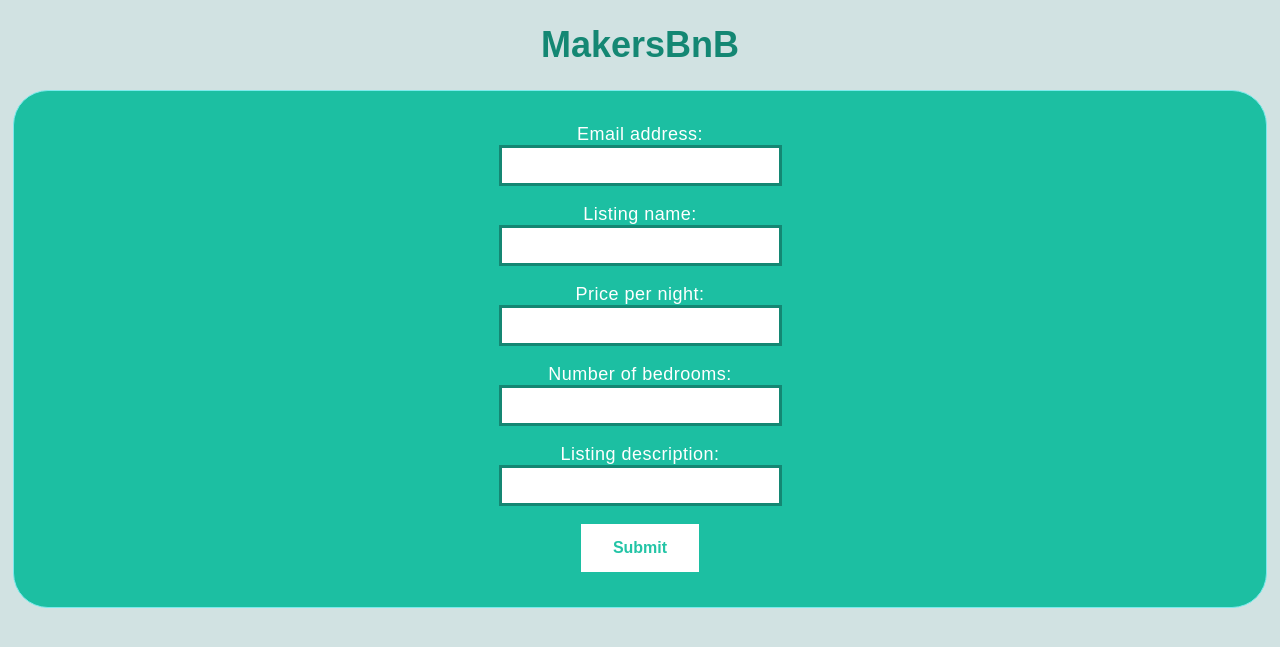
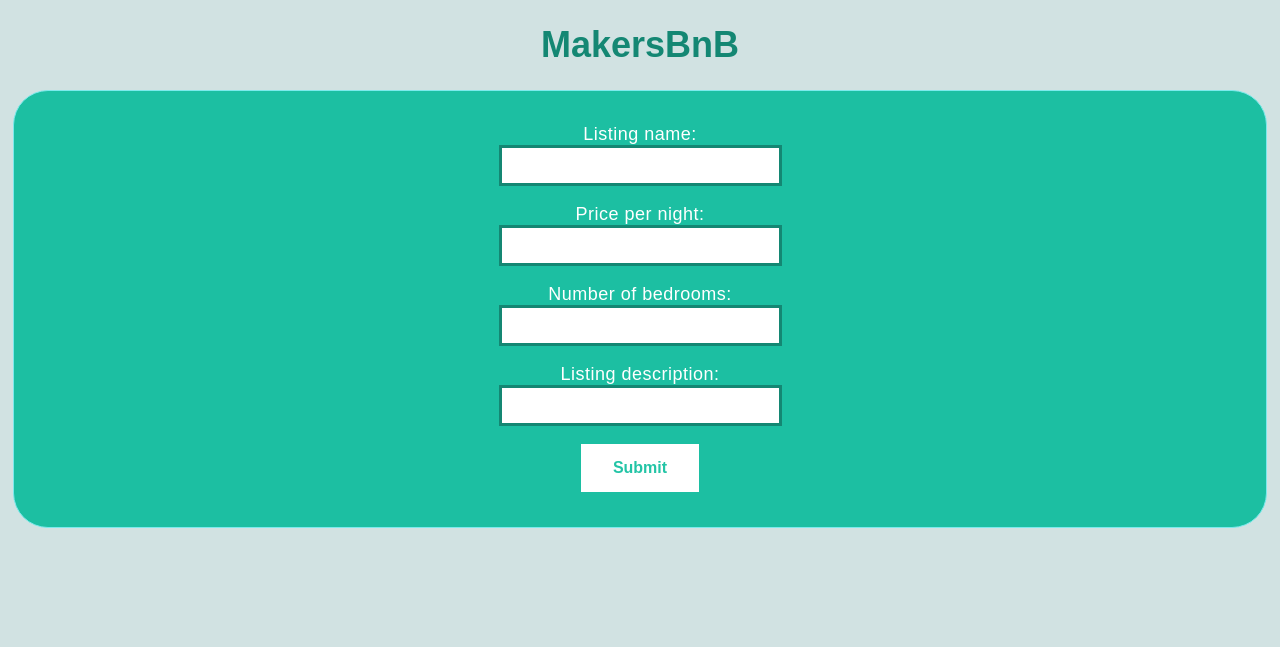
Before and after one commit to Sabirah42/Makersbnb_Team_Sweet_Shame, a Flask app: page /add_listing in a window 1280 px wide. Shown: the top 647 px of the page. Run offline with Flask 3, Linux system fonts and the light colour scheme.

Commit message:
removed email from add_listing

```diff
--- a/templates/add_listing.html
+++ b/templates/add_listing.html
@@ -8,11 +8,6 @@
         <a href="/"><h1>MakersBnB</h1></a>
         <div id="form">
             <form action="/listings" method="POST">
-                <p>
-                    <label for="email">Email address:</label>
-                    <br>
-                    <input type="text" name="email" id="email">
-                </p>
                 <p>
                     <label for="listing_name">Listing name:</label>
                     <br>
```
